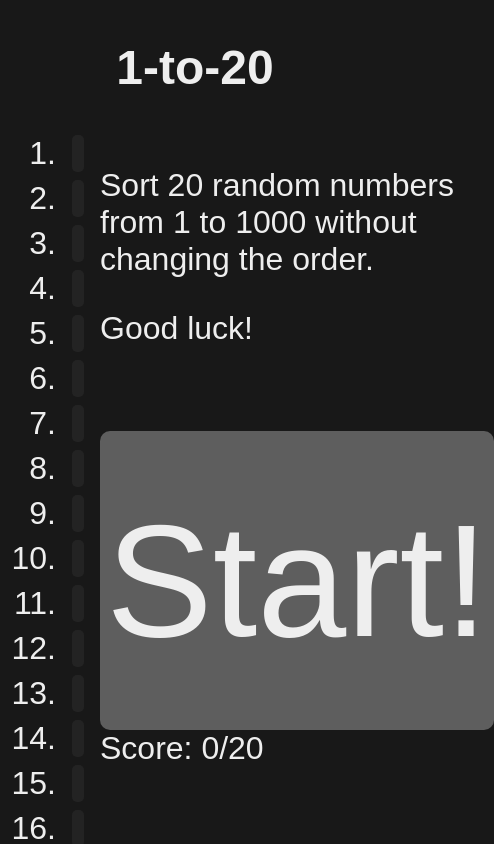
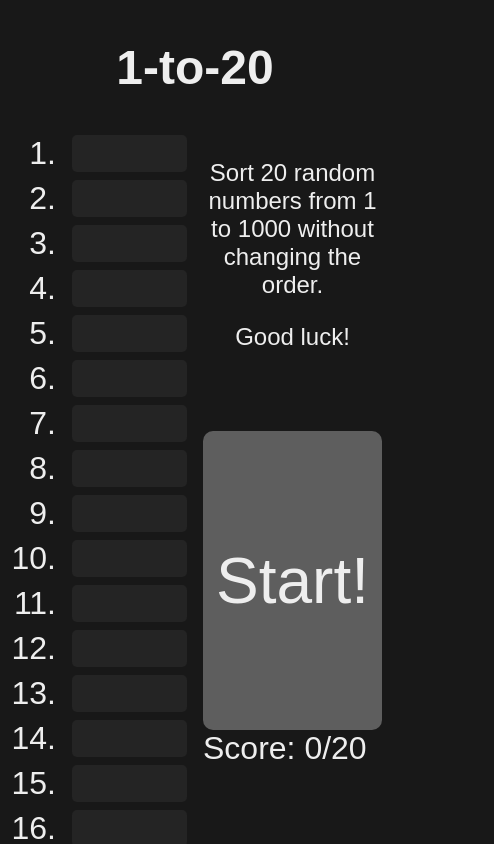
Before and after one commit to fleetfoxx/1-to-20, a SvelteKit app: page / in a window 390 px wide. Shown: the top 844 px of the page, 494 px wide, since content can reach past the window. Built offline with nearby package versions, Linux system fonts and the light colour scheme; a web font is replaced by a local one.

Commit message:
Make layout a bit more mobile friendly.

```diff
--- a/src/components/RightPanel.svelte
+++ b/src/components/RightPanel.svelte
@@ -24,13 +24,13 @@
 </script>
 
 <div id="right-panel">
-  <div>
+  <div id="game-rules">
     <p>Sort 20 random numbers from 1 to 1000 without changing the order.</p>
     <p>Good luck!</p>
   </div>
   {#if gameStateValue === GameState.ValidMoves}
     {#if currentNumberValue === null}
-      <button on:click={handleStart} class="start-button large-font">Start!</button>
+      <button on:click={handleStart} class="start-button">Start!</button>
     {:else}
       <div class="current-number">
         <span class="label">Current Number</span>
@@ -66,6 +66,11 @@
     }
   }
 
+  #game-rules {
+    font-size: 1.5rem;
+    text-align: center;
+  }
+
   .start-button,
   .current-number {
     background: rgba(255, 255, 255, 0.3);
@@ -78,6 +83,7 @@
 
   .start-button {
     cursor: pointer;
+    font-size: 4rem;
 
     &:hover {
       background: rgba(255, 255, 255, 0.4);
@@ -100,6 +106,6 @@
   }
 
   .large-font {
-    font-size: 10rem;
+    font-size: 8rem;
   }
 </style>
```
